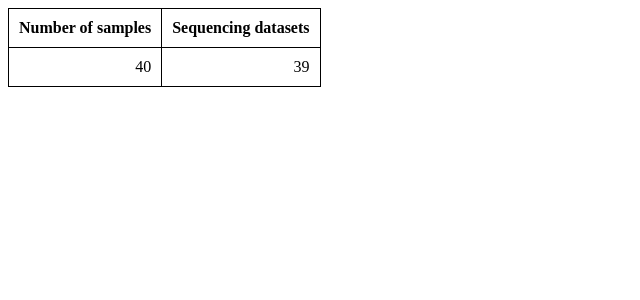
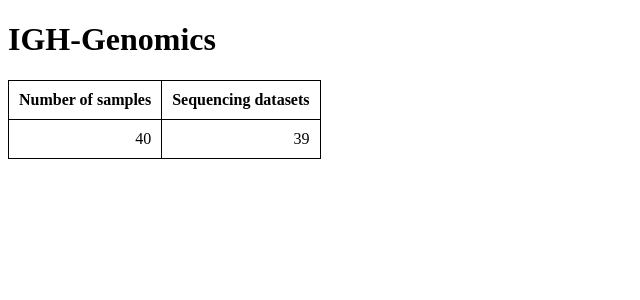
Before and after one commit to oscarlr/oscarlr.github.io, a Jekyll site: the page built from test.md, in a window 1280 px wide. Shown: the top 300 px of the page, without its empty margins (0-640 px from the left). Built offline with Jekyll 4.4.1, drawn with Linux system fonts in a browser that asks for light colours.

Commit message:
Update test.md

```diff
--- a/test.md
+++ b/test.md
@@ -13,6 +13,7 @@ title: Projects
       }
 </style>
 
+<h1>IGH-Genomics</h1>
 <table>
 <thead>
 <tr><th style="text-align: right;">  Number of
```
